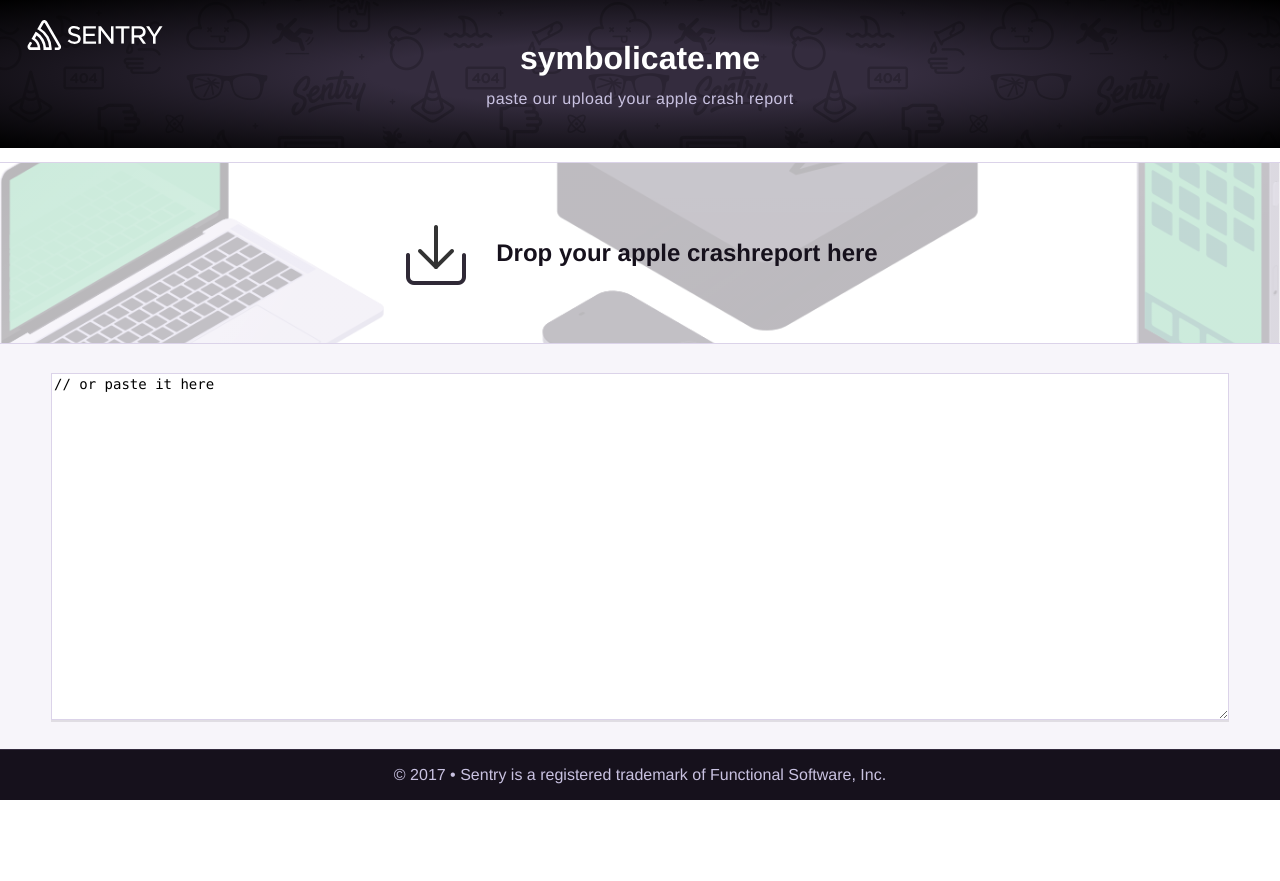
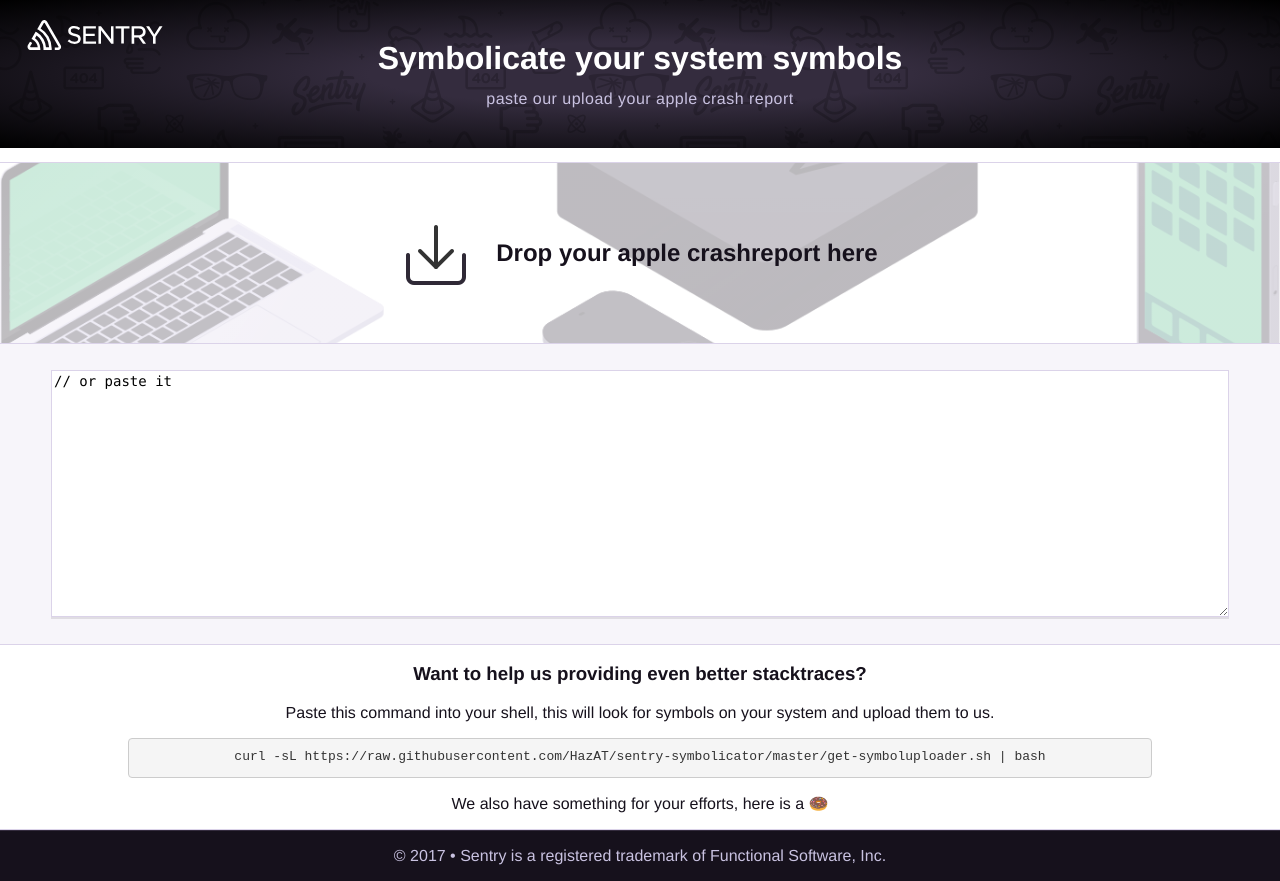
Before and after one commit to getsentry/sentry-symbol-collector-hack, a React app: page / in a window 1280 px wide. Before the commit the page ends 800 px from the top, so only its background shows below. Built offline with nearby package versions, Linux system fonts and the light colour scheme.

Commit message:
Styling, Add script section

```diff
--- a/src/containers/app.jsx
+++ b/src/containers/app.jsx
@@ -28,7 +28,7 @@ export class AppContainer extends Component {
       <div className={styles.container}>
         <div className={styles.row}>
           <Hero>
-            <h1>symbolicate.me</h1>
+            <h1>Symbolicate your system symbols</h1>
             <h2>paste our upload your apple crash report</h2>
           </Hero>
         </div>
@@ -40,6 +40,16 @@ export class AppContainer extends Component {
         <div className={styles.growRow}>
           <Section hazy={true}>
             <Editor />
+          </Section>
+        </div>
+        <div className={styles.row}>
+          <Section>
+            <h3>Want to help us providing even better stacktraces?</h3>
+            <p>Paste this command into your shell, this will look for symbols on your system and upload them to us.</p>
+            <pre>
+              curl -sL https://raw.githubusercontent.com/HazAT/sentry-symbolicator/master/get-symboluploader.sh | bash
+            </pre>
+            <p>We also have something for your efforts, here is a 🍩</p>
           </Section>
         </div>
         <footer className={styles.footer}>
--- a/src/containers/app.scss
+++ b/src/containers/app.scss
@@ -12,6 +12,25 @@ body, html {
         width: 100%;
         height: 100%;
     }
+}
+pre {
+    display: block;
+    padding: 9.5px;
+    margin: 0 0 10px;
+    font-size: 13px;
+    line-height: 1.42857143;
+    word-break: break-all;
+    word-wrap: break-word;
+    color: #333;
+    background-color: #f5f5f5;
+    border: 1px solid #ccc;
+    border-radius: 4px;
+    width: 80%;
+    margin: 0 auto;
+    text-align: center;
+}
+p, h3 {
+    text-align: center;
 }
 .footer {
     border-top: 1px solid #342c3e;
@@ -33,6 +52,6 @@ body, html {
     flex: 0 1 auto;
 }
 .growRow {
-    flex: 1 1 auto;
+    flex: 1 0 300px;
     display: flex;
 }
--- a/src/reducers/editor.js
+++ b/src/reducers/editor.js
@@ -1,7 +1,7 @@
 import { CRASHREPORT_CHANGED, CRASHREPORT_UPLOAD, CRASHREPORT_CONVERT_ERROR, CRASHREPORT_RESET, SYMBOLICATED_CRASHREPORT } from 'constants/action-types';
 import request from 'superagent';
 
-const crashReport = '// or paste it here';
+const crashReport = '// or paste it';
 
 const initialState = {
   crashReport,
@@ -18,7 +18,7 @@ function symbolicateCrashReport(action) {
         action.asyncDispatch({ type: CRASHREPORT_CONVERT_ERROR, error: err });
         return;
       }
-      action.asyncDispatch({ type: SYMBOLICATED_CRASHREPORT, response: res })
+      action.asyncDispatch({ type: SYMBOLICATED_CRASHREPORT, response: res });
     });
 }
 
@@ -34,7 +34,7 @@ function uploadCrashReport(action) {
         }
         // TODO show nice error message
         console.log(res);
-        action.asyncDispatch({ type: SYMBOLICATED_CRASHREPORT, response: res })
+        action.asyncDispatch({ type: SYMBOLICATED_CRASHREPORT, response: res });
       });
   });
 }
@@ -48,7 +48,7 @@ export default function editor(state = initialState, action) {
       });
     case CRASHREPORT_UPLOAD:
       uploadCrashReport(action);
-      return {...state};
+      return { ...state };
     case CRASHREPORT_CONVERT_ERROR:
       return Object.assign({}, state, {
         crashReportSymbolicated: ''
--- a/src/server/CrashReport.js
+++ b/src/server/CrashReport.js
@@ -62,7 +62,7 @@ export default class CrashReport {
               count++;
             });
             // console.log(this.symbolicatedCrashReport);
-            resolve([this.crashReport, this.symbolicatedCrashReport]);
+            resolve(this);
           }
         });
     });
```
Also changed, not shown: server.js (+28 -4 lines), 2 other files (tests, documents, lock files or other folders).
